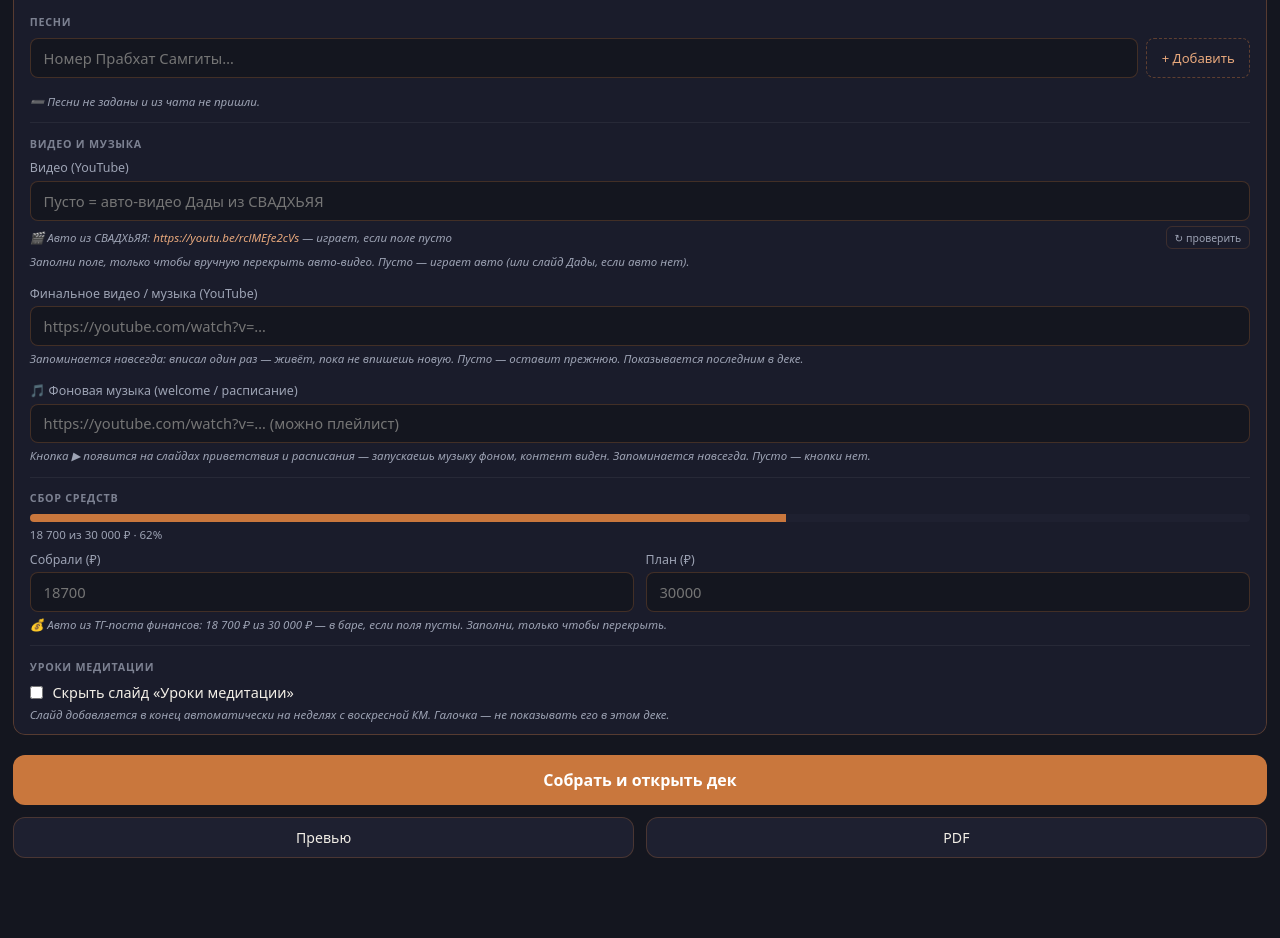
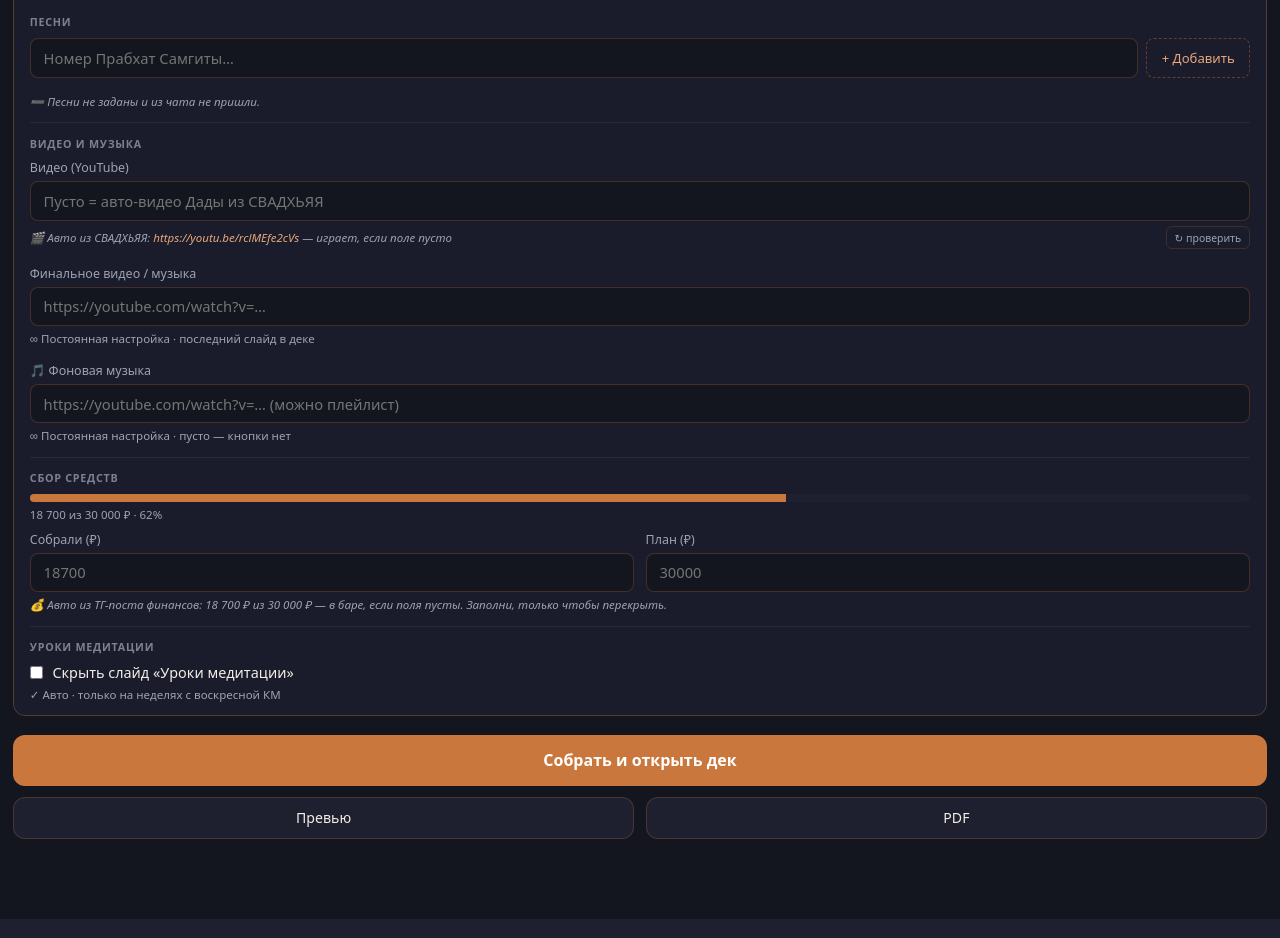
Before and after one commit to Dannymor94/dc_slide_auto, a FastAPI app: template server/templates/operator.html in a window 1280 px wide. Shown: the part 193-1131 px from the top of the page. Run offline with FastAPI, Linux system fonts and the light colour scheme; the template is opened without the code that fills it, so the values that code supplies are empty; some libraries are stand-ins or nearby versions.

Commit message:
ux(operator): condense hints and state labels
Media group: remove redundant video hint (duplicated by placeholder +
dynamic #video-auto-hint), trim flabels (drop '(YouTube)', '(welcome /
расписание)'), replace 3-sentence final-video and bg-music hints with
compact .field-status lines ('∞ Постоянная настройка · …').
UM group: replace long explanation with '✓ Авто · только на неделях с
воскресной КМ'. Added .field-status CSS class (non-italic muted text).
No JS changes.

```diff
--- a/server/templates/operator.html
+++ b/server/templates/operator.html
@@ -371,7 +371,8 @@
     padding: 0.55rem 0.8rem; outline: none; transition: border-color 0.15s;
   }
   input:focus { border-color: var(--accent); }
-  .field-hint { font-size: 0.72rem; color: var(--text-muted); margin-top: 0.3rem; font-style: italic; }
+  .field-hint   { font-size: 0.72rem; color: var(--text-muted); margin-top: 0.3rem; font-style: italic; }
+  .field-status { font-size: 0.72rem; color: var(--text-muted); margin-top: 0.3rem; }
   .top-alert { margin: 0.2rem 0 0.9rem; padding: 0.7rem 0.9rem; border-radius: 10px;
     background: rgba(var(--alert-rgb),0.12); border: 1px solid rgba(var(--alert-rgb),0.35);
     color: var(--accent-light); font-size: 0.82rem; line-height: 1.4; }
@@ -623,13 +624,12 @@
         <span class="field-hint" id="video-auto-hint" style="flex:1;margin-top:0">Авто-видео: …</span>
         <button type="button" class="btn-reset" onclick="refreshAutoVideo()">↻ проверить</button>
       </div>
-      <div class="field-hint">Заполни поле, только чтобы вручную перекрыть авто-видео. Пусто — играет авто (или слайд Дады, если авто нет).</div>
-      <span class="flabel">Финальное видео / музыка (YouTube)</span>
+      <span class="flabel">Финальное видео / музыка</span>
       <input type="url" id="final-video-url" placeholder="https://youtube.com/watch?v=…">
-      <div class="field-hint">Запоминается навсегда: вписал один раз — живёт, пока не впишешь новую. Пусто — оставит прежнюю. Показывается последним в деке.</div>
-      <span class="flabel">🎵 Фоновая музыка (welcome / расписание)</span>
+      <div class="field-status">∞ Постоянная настройка · последний слайд в деке</div>
+      <span class="flabel">🎵 Фоновая музыка</span>
       <input type="url" id="bg-music-url" placeholder="https://youtube.com/watch?v=… (можно плейлист)">
-      <div class="field-hint">Кнопка ▶ появится на слайдах приветствия и расписания — запускаешь музыку фоном, контент виден. Запоминается навсегда. Пусто — кнопки нет.</div>
+      <div class="field-status">∞ Постоянная настройка · пусто — кнопки нет</div>
     </div>
 
     <!-- ── Сбор средств ───────────────────────────────────────────────────── -->
@@ -657,7 +657,7 @@
         <input type="checkbox" id="hide-urokimeditacii" style="width:auto; accent-color:var(--accent)">
         Скрыть слайд «Уроки медитации»
       </label>
-      <div class="field-hint">Слайд добавляется в конец автоматически на неделях с воскресной КМ. Галочка — не показывать его в этом деке.</div>
+      <div class="field-status">✓ Авто · только на неделях с воскресной КМ</div>
     </div>
   </div>
 </div>
```
